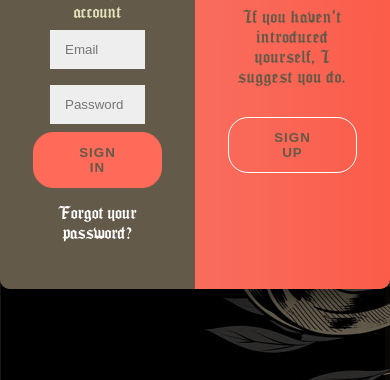
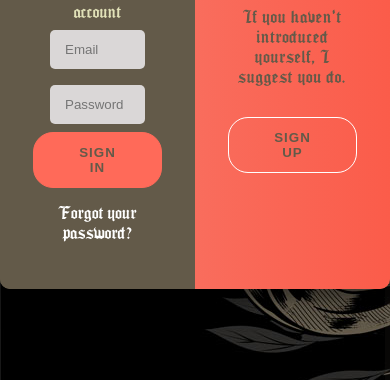
Before and after one commit to EmaOlay/Fullstack, a plain HTML site: page Pages/form.html in a window 390 px wide. Shown: the part 407-787 px from the top of the page. Drawn offline with Linux system fonts and the light colour scheme; a web font is replaced by a local one.

Commit message:
mas cambios mobile

```diff
--- a/Styles/form.css
+++ b/Styles/form.css
@@ -61,8 +61,10 @@ form {
 }
 
 input {
-	background-color: #eee;
+	background-color: rgb(218, 215, 215);
+	color: rgba(99, 90, 73, 1);
 	border: none;
+	border-radius: 5px;
 	padding: 12px 15px;
 	margin: 8px 0;
 	width: 100%;
--- a/Styles/upload_form.css
+++ b/Styles/upload_form.css
@@ -142,6 +142,7 @@
                         " form form";
     width: 85vw;
     margin-left: 10%;
+    margin-bottom: 15vh;
   }
 
   .parrafo_random{
```
